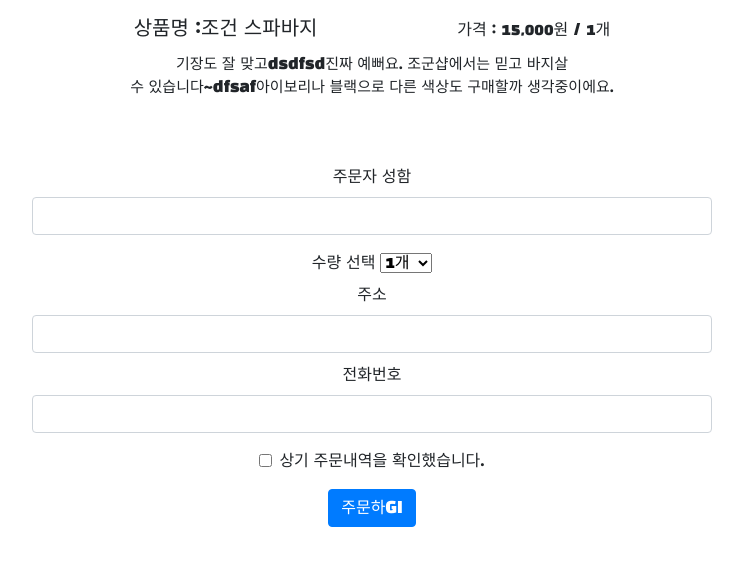
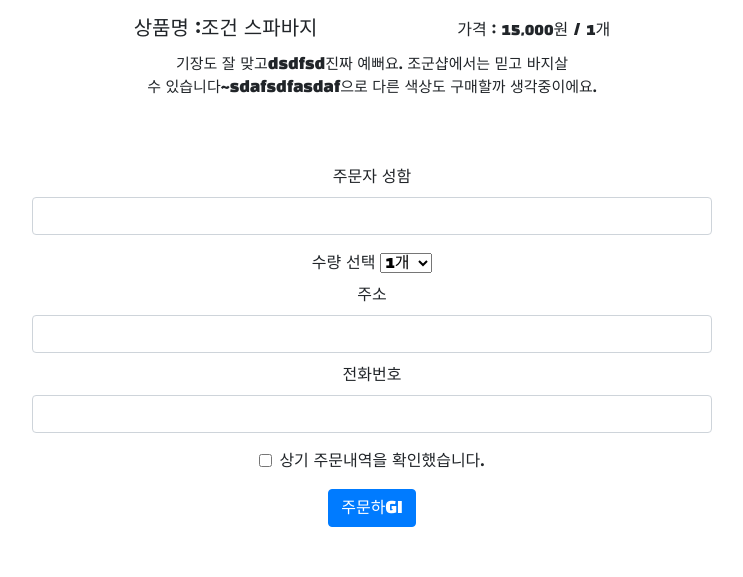
Before and after one commit to eunminkim-coder/homework, a plain HTML site: page index.html in a window 1280 px wide. Shown: the part 442-1019 px from the top of the page, without its empty margins (268-1011 px from the left). Drawn offline with nearby package versions, Linux system fonts and the light colour scheme.

Commit message:
깃허브 커밋 테스트
수업 중 깃허브 커밋 테스트

```diff
--- a/index.html
+++ b/index.html
@@ -40,7 +40,7 @@
         <p>
             기장도 잘 맞고dsdfsd진짜 예뻐요. 조군샵에서는 믿고
             바지살<br />
-            수 있습니다~dfsaf아이보리나 블랙으로 다른 색상도 구매할까 생각중이에요.
+            수 있습니다~sdafsdfasdaf으로 다른 색상도 구매할까 생각중이에요.
         </p>
         <div class="order">
             <form class="purchase">
```
